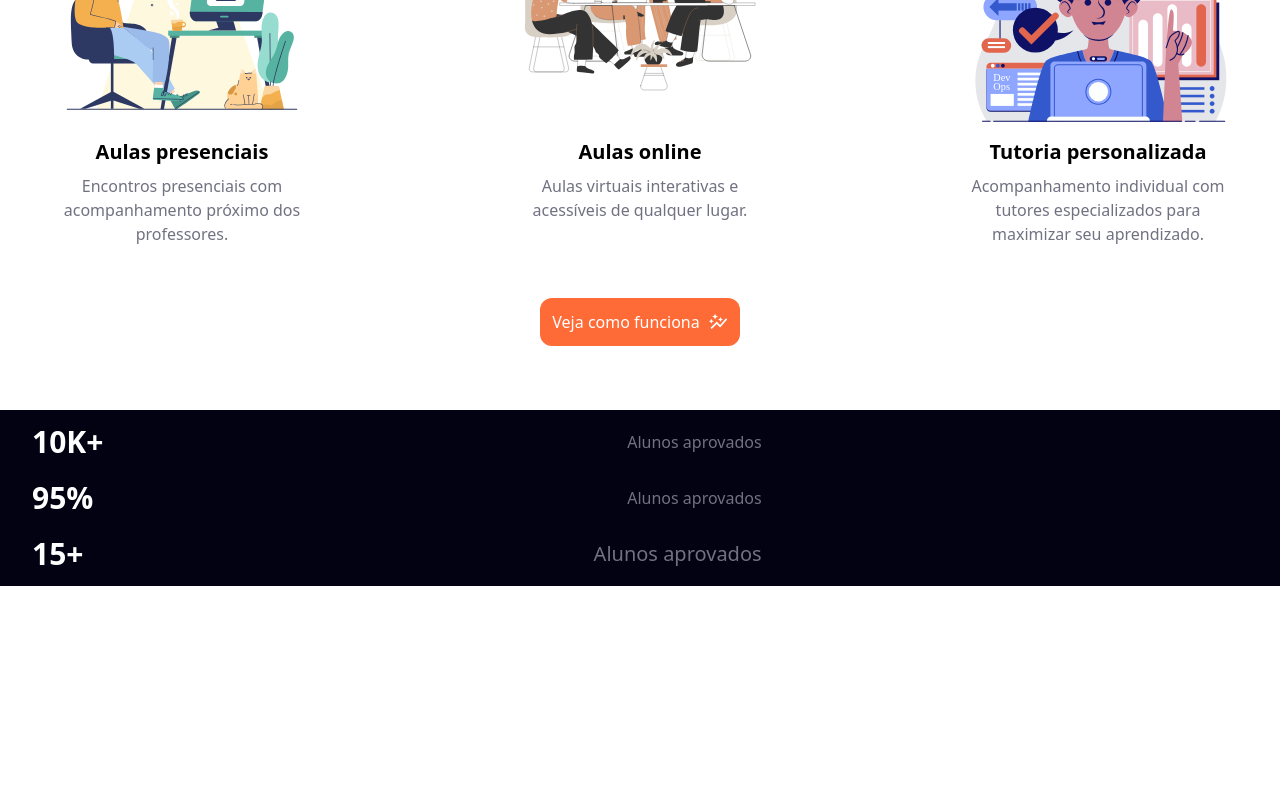
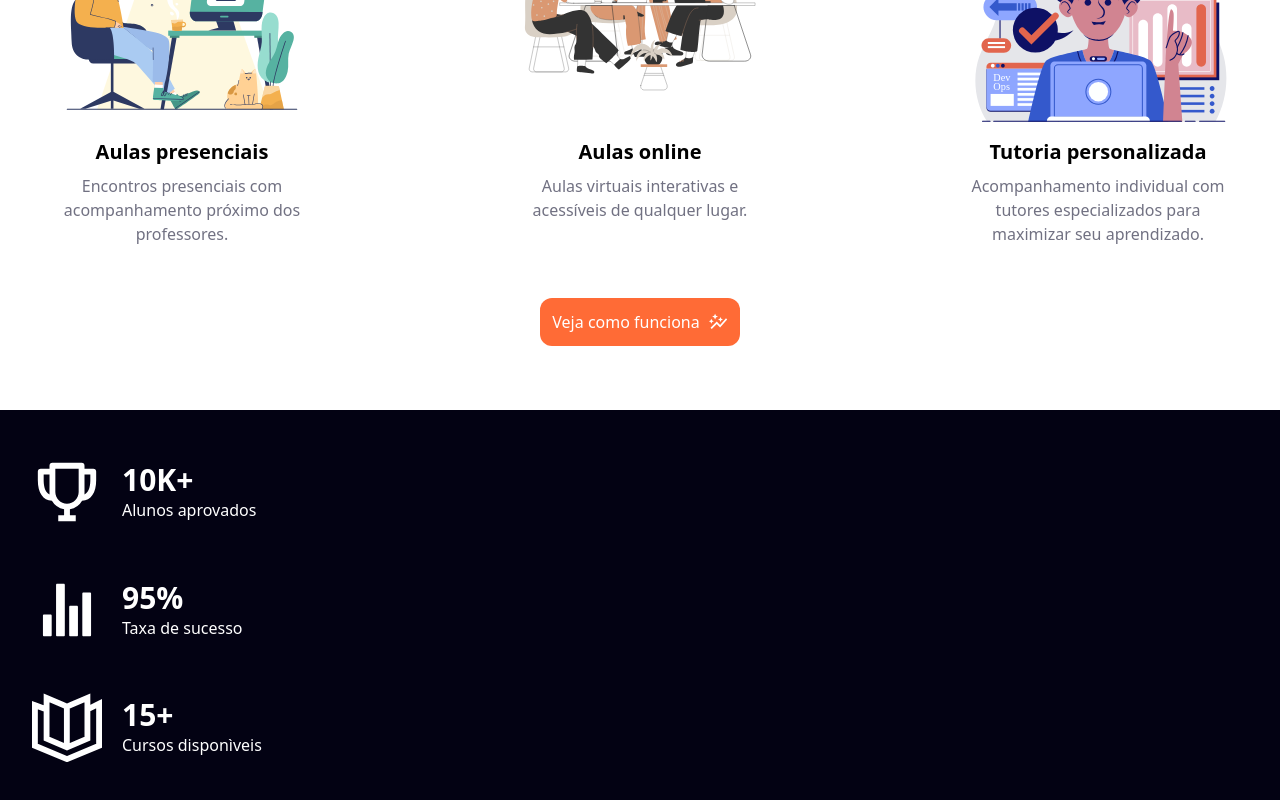
Before and after one commit to Esmael-coder/School_Academy, a React (Vite) app in the folder projecto-final/: page / in a window 1280 px wide. Shown: the part 1585-2385 px from the top of the page. Before the commit the page ends 2171 px from the top, so only its background shows below. Built offline with nearby package versions, Linux system fonts and the light colour scheme.

Commit message:
Update Footer.jsx

```diff
--- a/projecto-final/src/pages/home/Footer.jsx
+++ b/projecto-final/src/pages/home/Footer.jsx
@@ -1,31 +1,50 @@
 import React from 'react'
+import { BiTrophy } from "react-icons/bi";
+import { IoIosStats } from "react-icons/io";
+import { GrCatalog } from "react-icons/gr";
+
 
 export const Footer = () => {
     return (
-        <div className='h-44 bg-azul'>
-            <div className='max-w-7xl h-full mx-auto px-4 sm:px-6 lg:px-8 flex items-center'>
-                <ul className='list-none w-[60%] text-cinza flex-col space-y-5'>
+        <footer className='bg-azul'>
+            <div className='max-w-7xl mx-auto h-[400px] px-4 sm:px-6 lg:px-8 flex items-center'>
+                <ul className='list-none w-full h-full text-white flex flex-col justify-evenly'>
                     <li>
-                        <div className='flex items-center justify-between'>
-                            <span className='font-bold text-3xl text-white'>10K+</span>
-                            <p>Alunos aprovados</p>
+                        <div className='flex gap-5 items-center'>
+                            <BiTrophy size={70} />
+                            <p>
+                                <span className='font-bold !text-3xl'>
+                                    10K+
+                                </span> <br />
+                                Alunos aprovados
+                            </p>
                         </div>
                     </li>
                     <li>
-                        <div className='flex items-center justify-between'>
-                            <span className='font-bold text-3xl text-white'>95%</span>
-                            <p>Alunos aprovados</p>
+                        <div className='flex gap-5 items-center'>
+                            <IoIosStats size={70} />
+                            <p>
+                                <span className='font-bold !text-3xl'>
+                                    95%
+                                </span> <br />
+                                Taxa de sucesso
+                            </p>
                         </div>
                     </li>
                     <li>
-                        <div className='flex items-center justify-between'>
-                            <span className='font-bold text-3xl text-white'>15+</span>
-                            <p className='text-xl'>Alunos aprovados</p>
+                        <div className='flex gap-5 items-center'>
+                            <GrCatalog size={70} />
+                            <p>
+                                <span className='font-bold !text-3xl'>
+                                    15+
+                                </span> <br />
+                                Cursos disponìveis
+                            </p>
                         </div>
                     </li>
 
                 </ul>
             </div>
-        </div>
+        </footer>
     )
 }
```
